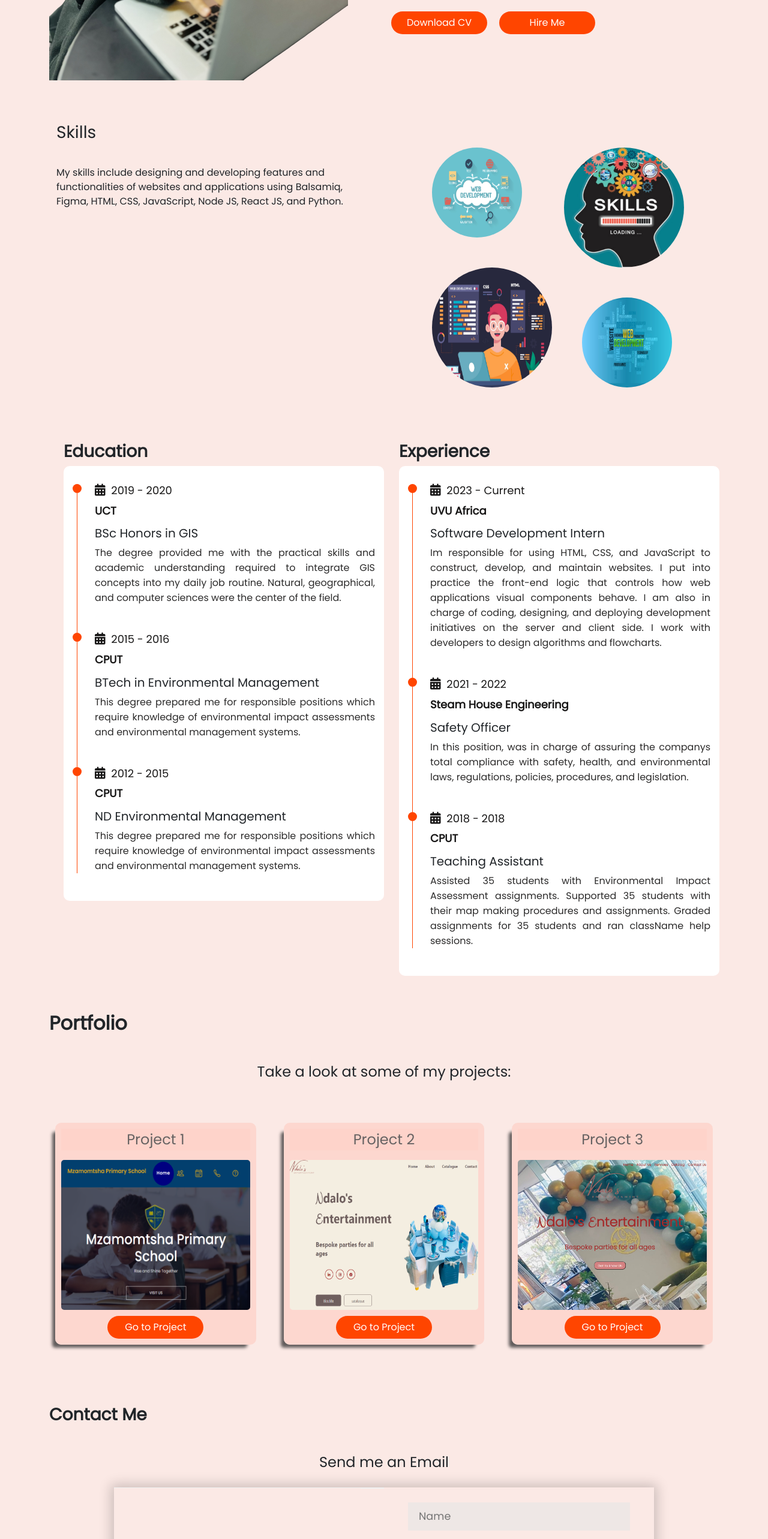
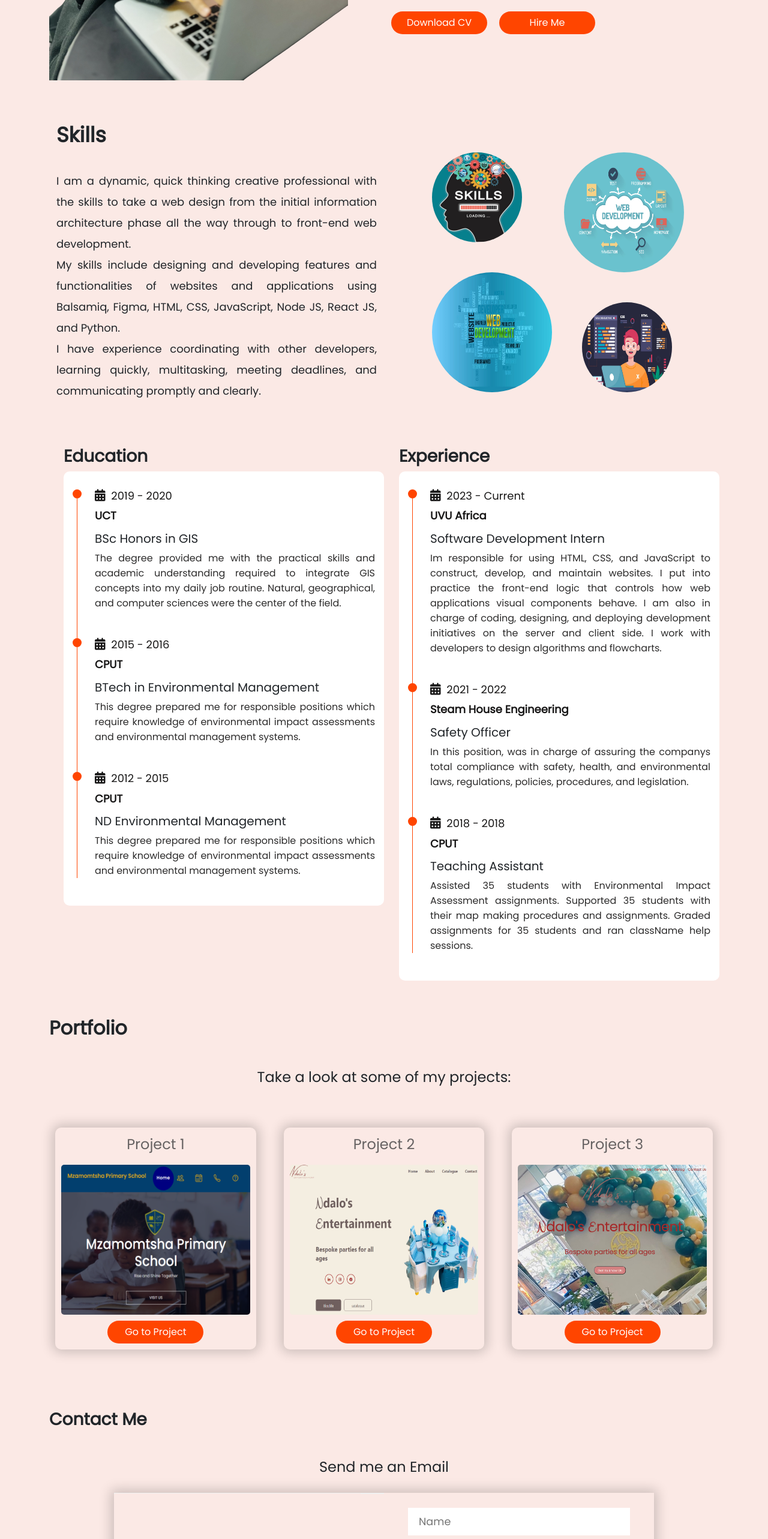
Before and after one commit to MichelleGoba/React_Portfolio, a React (Vite) app in the folder Portfolio/: page / in a window 1280 px wide. Shown: the part 1260-3826 px from the top of the page at 60% size. Built offline with nearby package versions, Linux system fonts and the light colour scheme; a web font is replaced by a local one.

Commit message:
modified design on all the sections

```diff
--- a/Portfolio/src/components/about/About.jsx
+++ b/Portfolio/src/components/about/About.jsx
@@ -73,33 +73,32 @@ const About = () => {
         <Row className="skills-row">
           <Col xs={6} md={6} className="skills-content ">
             <p>
+              I am a dynamic, quick thinking creative professional with the skills to take a web design from the initial information architecture phase all the way through to front-end web development. <br/>
+
               My skills include designing and developing features and
               functionalities of websites and applications using Balsamiq,
-              Figma, HTML, CSS, JavaScript, Node JS, React JS, and Python.
+              Figma, HTML, CSS, JavaScript, Node JS, React JS, and Python. <br/>
+
+              I have experience coordinating with other developers, learning quickly, multitasking, meeting deadlines, and communicating promptly and clearly.
             </p>
-            {/* <p>
-            Lorem, ipsum dolor sit amet consectetur adipisicing elit. Dolor, perferendis at. Harum assumenda sint commodi, sit fugiat amet odio, officiis facilis voluptas quam pariatur eius quasi blanditiis voluptatem quod at.
-          </p>
-          <p>
-            Lorem, ipsum dolor sit amet consectetur adipisicing elit. Optio minus et quod, rerum veritatis at, aliquid excepturi asperiores harum quisquam sed animi beatae deleniti exercitationem doloremque eum. Quaerat, veritatis corrupti?
-          </p> */}
+
           </Col>
           <Col lg={6} md={4} w-100 className="skills-images">
             <div className="div-img1">
               <div className="firstImg">
-                <img src={image4} className="image4" />
+                <img src={image2} className="image4" />
               </div>
               <div className="secondImg">
-                <img src={image2} className="image2" />
+                <img src={image4} className="image2" />
               </div>
             </div>
 
             <div className="div-img2">
               <div className="thirdImg">
-                <img src={image3} className="image3" />
+                <img src={image1} className="image3" />
               </div>
               <div className="fourthImg">
-                <img src={image1} className="image1" />
+                <img src={image3} className="image1" />
               </div>
             </div>
           </Col>
--- a/Portfolio/src/components/about/about.css
+++ b/Portfolio/src/components/about/about.css
@@ -67,6 +67,8 @@
 
 .skills-title{
     padding-top: 70px;
+    font-size: 35px;
+    font-weight: 600;
 }
 
 .skills-content p{
@@ -83,6 +85,12 @@
 
   .skills-content {
     max-width: 800px;
+  }
+
+  .skills-content p{
+    font-size: 18px;
+    text-align: justify;
+    line-height: 35px;
   }
 
 .div-img1{
--- a/Portfolio/src/components/contact/Contact.jsx
+++ b/Portfolio/src/components/contact/Contact.jsx
@@ -3,6 +3,8 @@ import { Container } from "react-bootstrap";
 import { useState } from "react";
 import contact1 from '../../images/contact1.png';
 import ReCAPTCHA from "react-google-recaptcha";
+import { FontAwesomeIcon } from "@fortawesome/react-fontawesome";
+import { faFaceSmile } from "@fortawesome/free-solid-svg-icons";
 
 const Contact = () => {
   const initialFormData ={
@@ -68,16 +70,14 @@ const Contact = () => {
       <div className="contact-box">
 
       <div className="left">
-        <div className="flip-box">
-        <div className="flip-box-inner">
+        <div className="flipImg-box">
+        <div className="flipImg-box-inner">
 
-    <div className="flip-box-front">
+    <div className="flipImg-box-front">
     <img src={contact1} className="cnt-img"/>
     </div>
-    <div className="flip-box-back">
-
-      <p>Im very responsive to messages</p>
-
+    <div className="flipImg-box-back">
+      <p>Im very responsive to messages <br/> <FontAwesomeIcon icon={faFaceSmile } className="cnt-icon"/></p>
     </div>
   </div>
 
--- a/Portfolio/src/components/contact/contact.css
+++ b/Portfolio/src/components/contact/contact.css
@@ -1,7 +1,15 @@
 #contact{
     padding-top: 40px;
 }
-
+.contact-container{
+	position: relative;
+	width: 100%;
+	height: 100%;
+	display: flex;
+	justify-content: center;
+	align-items: center;
+	padding: 20px 100px;
+}
 .contact-section .title{
     padding-top: 30px;
 }
@@ -12,7 +20,7 @@
 }
 
 .contact-box{
-    width: 900px;
+  width: 900px;
 	display: grid;
 	grid-template-columns: repeat(2, 1fr);
 	justify-content: center;
@@ -31,7 +39,7 @@
 	width: 100%;
 	border: 2px solid rgba(0, 0, 0, 0);
 	outline: none;
-	background-color: rgba(230, 230, 230, 0.6);
+	background-color: rgba(255, 255, 255, 0.993);
 	padding: 0.5rem 1rem;
 	font-size: 1.1rem;
 	margin-bottom: 22px;
@@ -45,10 +53,8 @@
     background-color: #fff;
 }
 
-.flip-box {
+.flipImg-box {
     background-color: transparent;
-    /* width: 200px;
-    height: 200px; */
     border: 1px solid #f1f1f1;
     perspective: 1000px;
   }
@@ -56,13 +62,13 @@
   .cnt-img{
 
     width: 370px;
-    padding-top: 50px;
+    padding-top: 90px;
 
   }
   textarea{
     height: 200px;
   }
-  .flip-box-inner {
+  .flipImg-box-inner {
     position: relative;
     width: 100%;
     height: 100%;
@@ -71,51 +77,41 @@
     transform-style: preserve-3d;
   }
 
-  .flip-box:hover .flip-box-inner {
+  .flipImg-box:hover .flipImg-box-inner {
     transform: rotateY(180deg);
   }
 
-  .flip-box-front, .flip-box-back {
+  .flipImg-box-front, .flipImg-box-back {
     position: absolute;
-    /* width: 100%;
-    height: 100%; */
     -webkit-backface-visibility: hidden;
     backface-visibility: hidden;
   }
 
-  .flip-box-front {
+  .flipImg-box-front {
     padding-left: 40px;
     padding-top: 20px;
 
   }
 
-  .flip-box-back {
+  .flipImg-box-back {
     display: flex;
-  justify-content: center;
-  align-items: center;
+   justify-content: center;
+   align-items: center;
     color: black;
     height: 400px;
     transform: rotateY(180deg);
-
   }
 
-  .flip-box-back p{
+  .flipImg-box-back p{
     padding-right: 5px;
     font-size: 50px;
-    padding-top: 10px;
+    padding-top: 30px;
   }
 
+  .flipImg-box-back .cnt-icon{
+    color: #F24E1E;
+  }
 
-
-.contact-container{
-	position: relative;
-	width: 100%;
-	height: 100%;
-	display: flex;
-	justify-content: center;
-	align-items: center;
-	padding: 20px 100px;
-}
 
 .button{
  padding: 5px;
--- a/Portfolio/src/components/footer/Footer.jsx
+++ b/Portfolio/src/components/footer/Footer.jsx
@@ -31,9 +31,9 @@ const Footer = () => {
       setInterval(() => {
         rotation = (rotation + 1) % 360; // Increment rotation from 0 to 359 degrees
         spans.forEach((span, index) => {
-          span.style.transform = `rotate(${index * 32 + rotation}deg)`;
+          span.style.transform = `rotate(${index * 33 + rotation}deg)`; // How close are the rotating words to each other
         });
-      }, 50); // Adjust the interval for the rotation speed
+      }, 100); // Adjust the interval for the rotation speed, with 100 rotation does not return to 0 anticlockwise, it rotates clockwise
     };
 
     // Call the rotateText function
@@ -90,7 +90,7 @@ const Footer = () => {
 
       <div className="circle">
         <a href="home"><div className="footer-logo"></div></a>
-        <h3 className="text">Developer - </h3>
+        <h3 className="text">Developer- </h3>
       </div>
 
           </div>
--- a/Portfolio/src/components/footer/footer.css
+++ b/Portfolio/src/components/footer/footer.css
@@ -18,7 +18,8 @@
 }
 
 #copyright{
-    padding-left: 40px;
+    padding-left: 130px;
+    padding-right: 95;
     background-color: #FED2C8;
     padding-top: 30px;
 }
--- a/Portfolio/src/components/portfolio/portfolio.css
+++ b/Portfolio/src/components/portfolio/portfolio.css
@@ -28,19 +28,15 @@ margin: 20px 0px;
     padding: 10px;
     margin: 10px;
     border-radius: 10px;
-    background-color: #fed2c8c2;
     color: rgb(102, 98, 98);
-    box-shadow: -10px 10px 5px -5px rgba(79, 75, 75, 0.89);
-    -webkit-box-shadow: -10px 10px 5px -5px rgba(79, 75, 75, 0.89);
-    -moz-box-shadow: -10px 10px 5px -5px rgba(79, 75, 75, 0.89);
-    z-index: 1;
+    box-shadow: 0px 0px 19px 5px rgba(0,0,0,0.19);
 
 }
 
 .projects p{
   text-align: center;
   font-size: x-large;
-  background-color: #fed2c8c2;
+
 }
 .p-img{
   height: 250px;
```
Also changed, not shown: Portfolio/src/images/Bootstrap.png (added), Portfolio/src/images/github.png (added).
